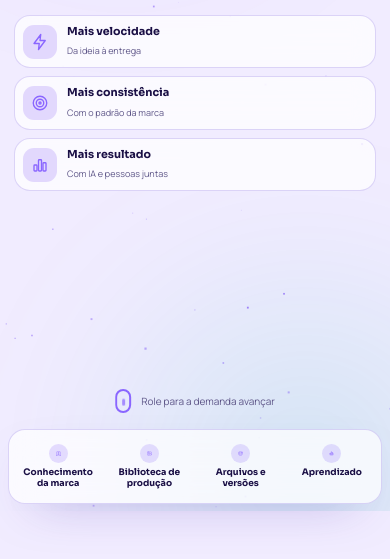
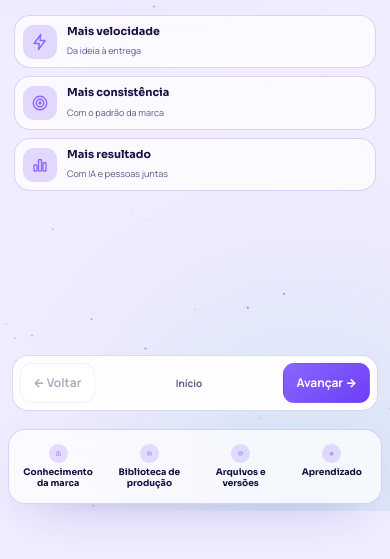
Before and after one commit to guifrannca/thora-fluxo, a plain HTML site: page index.html in a window 390 px wide. Shown: the part 333-892 px from the top of the page. Before the commit the page ends 844 px from the top, so only its background shows below. Drawn offline with Linux system fonts and the light colour scheme.

Commit message:
Fix mobile timeline navigation with touch controls

```diff
--- a/index.html
+++ b/index.html
@@ -37,7 +37,79 @@ body{min-height:100vh;display:grid;place-items:center}
       throw new Error('Este navegador não oferece suporte à descompactação necessária. Tente atualizar o navegador.');
     }
     const stream = new Blob([bytes]).stream().pipeThrough(new DecompressionStream('gzip'));
-    const html = await new Response(stream).text();
+    let html = await new Response(stream).text();
+
+    // Ajusta a navegação mobile do HTML antes de renderizar.
+    function patch(from, to, label) {
+      if (!html.includes(from)) throw new Error('Ajuste mobile não encontrado: ' + label);
+      html = html.replace(from, to);
+    }
+    patch(
+      '  html, body { width:100%; height:100%; overflow:hidden; overscroll-behavior:none; }',
+      '  html { width:100%; min-height:100%; height:auto; overflow-x:hidden; overflow-y:auto; overscroll-behavior-y:none; }\n  body { width:100%; min-height:100%; height:auto; overflow-x:visible; overflow-y:visible; overscroll-behavior-y:none; }',
+      'rolagem mobile'
+    );
+    patch(
+      '/* ---------- responsivo ---------- */',
+      '.mobile-nav{display:none}\n\n/* ---------- responsivo ---------- */',
+      'estilo base da navegação'
+    );
+    patch(
+      '  .stage { overflow:hidden; touch-action:pan-y; }\n  .world { height:100%; }',
+      '  .stage { overflow:hidden; touch-action:pan-y; }\n  .world { height:100%; }\n  .mobile-nav { display:flex; position:fixed; z-index:29; left:12px; right:12px;\n    bottom:calc(var(--dock) + env(safe-area-inset-bottom,0px) + 16px);\n    align-items:center; justify-content:space-between; gap:8px; padding:7px;\n    border:1px solid var(--line); border-radius:16px; background:var(--surf2);\n    backdrop-filter:blur(16px); -webkit-backdrop-filter:blur(16px); box-shadow:var(--shadow); }\n  .mobile-nav button { min-height:40px; border:1px solid var(--line); border-radius:11px;\n    padding:8px 12px; background:var(--surf); color:var(--ink); font-size:12px; font-weight:800; }\n  .mobile-nav button.primary { background:linear-gradient(140deg,var(--vio2),var(--vio)); color:#fff; border-color:transparent; }\n  .mobile-nav button:disabled { opacity:.35; }\n  .mobile-nav .step-label { min-width:42px; text-align:center; color:var(--mut); font-size:10px; font-weight:800; }\n  .hint { display:none; }',
+      'controles visíveis mobile'
+    );
+    patch(
+      'padding:calc(var(--hud) + env(safe-area-inset-top,0px) + 16px) 0 calc(var(--dock) + env(safe-area-inset-bottom,0px) + 28px);',
+      'padding:calc(var(--hud) + env(safe-area-inset-top,0px) + 16px) 0 calc(var(--dock) + env(safe-area-inset-bottom,0px) + 82px);',
+      'espaço para os controles'
+    );
+    patch(
+      '<div class="hint" id="hint"><span class="mouse"></span><span>Role para a demanda avançar</span></div>',
+      '<nav class="mobile-nav" aria-label="Navegação da timeline">\n  <button type="button" id="prevScene" aria-label="Ir para a etapa anterior">← Voltar</button>\n  <span class="step-label" id="mobileStep" aria-live="polite">Início</span>\n  <button type="button" class="primary" id="nextScene" aria-label="Avançar para a próxima etapa">Avançar →</button>\n</nav>\n<div class="hint" id="hint"><span class="mouse"></span><span>Role para a demanda avançar</span></div>',
+      'botões de navegação'
+    );
+    patch(
+      `  let lastScene = -1;
+  nds.forEach(n => n.addEventListener('click', () => {
+    const i = +n.dataset.go; scrollTo({ top: i === 0 ? 0 : startOf(i) + 6, behavior: reduce ? 'auto' : 'smooth' });
+  }));`,
+      `  let lastScene = -1;
+  const prevScene = $('#prevScene'), nextScene = $('#nextScene'), mobileStep = $('#mobileStep');
+  function goToScene(i) {
+    const target = clamp(Math.round(i), 0, N - 1);
+    scrollTo({ top: target === 0 ? 0 : startOf(target) + 6, behavior: reduce ? 'auto' : 'smooth' });
+  }
+  nds.forEach(n => n.addEventListener('click', () => goToScene(+n.dataset.go)));
+  prevScene.addEventListener('click', () => goToScene(lastScene - 1));
+  nextScene.addEventListener('click', () => goToScene(lastScene + 1));
+
+  /* Navegação por gesto: deslizar para a esquerda avança, para a direita volta. */
+  let touchStart = null;
+  $('#stage').addEventListener('touchstart', e => {
+    if (e.touches.length !== 1) { touchStart = null; return; }
+    const t = e.touches[0]; touchStart = { x: t.clientX, y: t.clientY, time: Date.now() };
+  }, { passive: true });
+  $('#stage').addEventListener('touchend', e => {
+    if (!touchStart || !e.changedTouches.length) return;
+    const t = e.changedTouches[0], dx = t.clientX - touchStart.x, dy = t.clientY - touchStart.y;
+    const elapsed = Date.now() - touchStart.time; touchStart = null;
+    if (Math.abs(dx) > 48 && Math.abs(dx) > Math.abs(dy) * 1.25 && elapsed < 900) {
+      goToScene(lastScene + (dx < 0 ? 1 : -1));
+    }
+  }, { passive: true });`,
+      'botões e gesto de deslizar'
+    );
+    patch(
+      `      setDock(near);`,
+      `      setDock(near);
+      mobileStep.textContent = near === 0 ? 'Início' : String(near).padStart(2, '0') + ' / 05';
+      prevScene.disabled = near === 0;
+      nextScene.disabled = near === N - 1;
+      nextScene.textContent = near === N - 1 ? 'Fim ✓' : 'Avançar →';`,
+      'estado dos controles'
+    );
+
     document.open();
     document.write(html);
     document.close();
```
